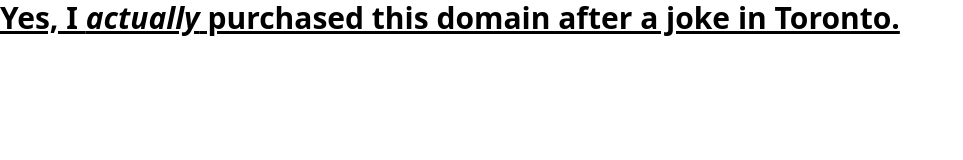
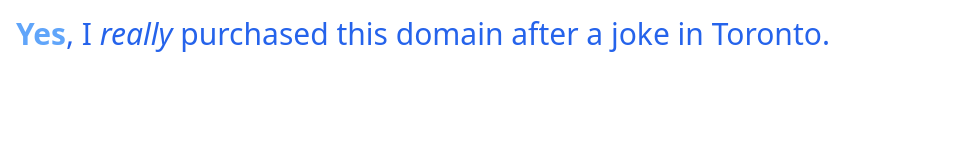
Before and after one commit to orhantoy/orhansearch, a plain HTML site: page index.html in a window 1280 px wide. Shown: the whole page, without its empty margins (0-963 px from the left). Drawn offline with nearby package versions, Linux system fonts and the light colour scheme.

Commit message:
Update index.html

```diff
--- a/index.html
+++ b/index.html
@@ -6,8 +6,8 @@
   <script src="https://cdn.tailwindcss.com"></script>
 </head>
 <body>
-  <h1 class="text-3xl font-bold underline">
-    Yes, I <em>actually</em> purchased this domain after a joke in Toronto.
+  <h1 class="text-3xl m-4 text-blue-600">
+    <span class="font-bold text-blue-400">Yes</span>, I <em>really</em> purchased this domain after a joke in Toronto.
   </h1>
 </body>
 </html>
```
